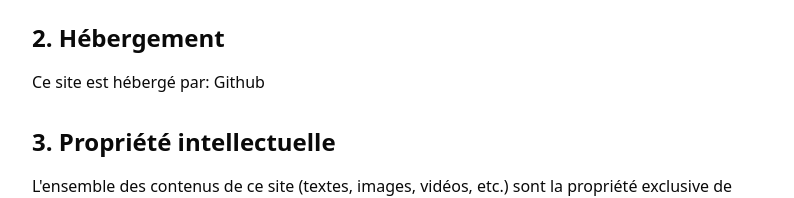
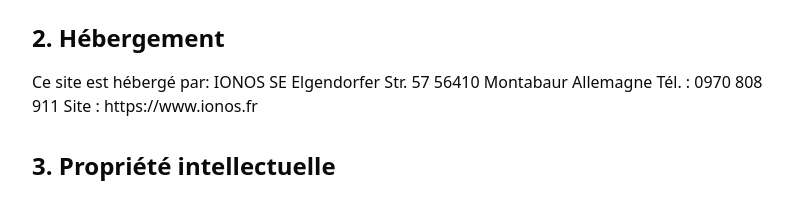
Before and after one commit to limae-digital/limae-digital-website, a React (Vite) app: page /mentions-legales in a window 1280 px wide. Shown: the part 378-576 px from the top of the page, without its empty margins (240-1034 px from the left). Built offline with nearby package versions, Linux system fonts and the light colour scheme.

Commit message:
update hebergement adress to ionos

```diff
--- a/package.json
+++ b/package.json
@@ -1,7 +1,7 @@
 {
   "name": "limae-digital-website",
   "private": true,
-  "version": "0.1.4",
+  "version": "0.1.5",
   "type": "module",
   "scripts": {
     "dev": "vite",
--- a/src/pages/MentionsLegales.tsx
+++ b/src/pages/MentionsLegales.tsx
@@ -29,7 +29,12 @@
         <section className="mb-8">
           <h2 className="text-2xl font-bold mb-4">2. Hébergement</h2>
           <p className="mb-4">
-            Ce site est hébergé par: Github
+            Ce site est hébergé par: IONOS SE
+            Elgendorfer Str. 57
+            56410 Montabaur
+            Allemagne
+            Tél. : 0970 808 911
+            Site : https://www.ionos.fr
           </p>
         </section>
 
```
